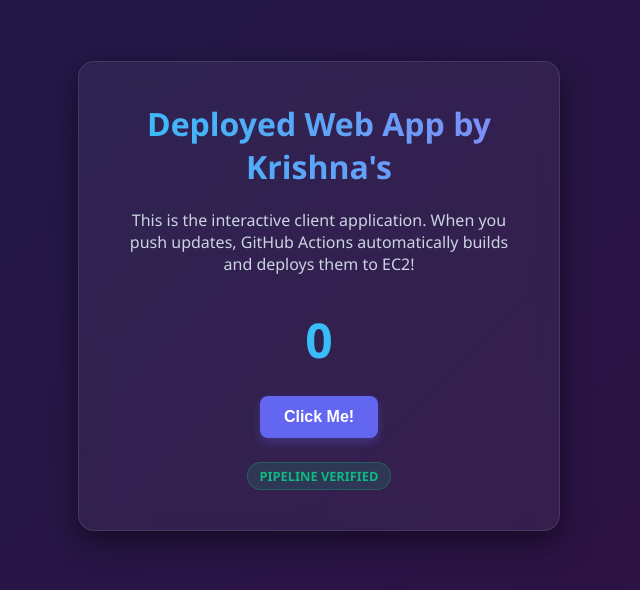
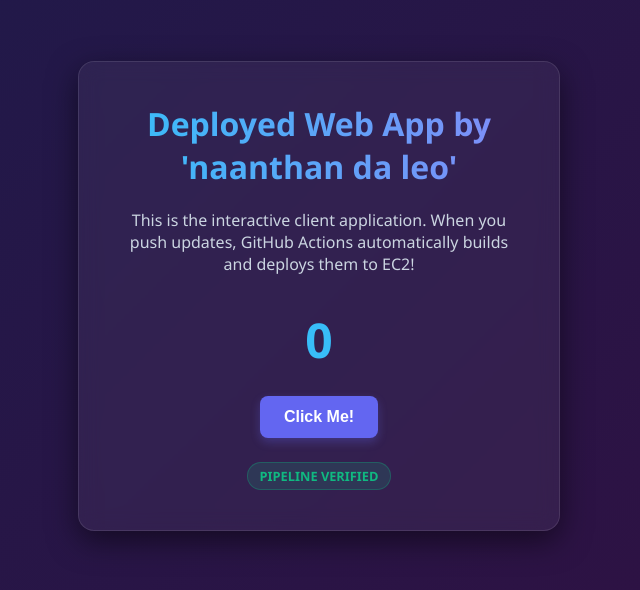
Before and after one commit to Preethis-23/aws-deploy-test, a plain HTML site: page web/index.html in a window 1280 px wide. Shown: the part 104-694 px from the top of the page, without its empty margins (321-961 px from the left). Drawn offline with Linux system fonts and the light colour scheme.

Commit message:
Update heading to naanthan

```diff
--- a/web/index.html
+++ b/web/index.html
@@ -86,7 +86,7 @@
 
 <body>
   <div class="card">
-    <h1>Deployed Web App by Krishna's </h1>
+    <h1>Deployed Web App by 'naanthan da leo' </h1>
     <p>This is the interactive client application. When you push updates, GitHub Actions automatically builds and
       deploys them to EC2!</p>
 
```
